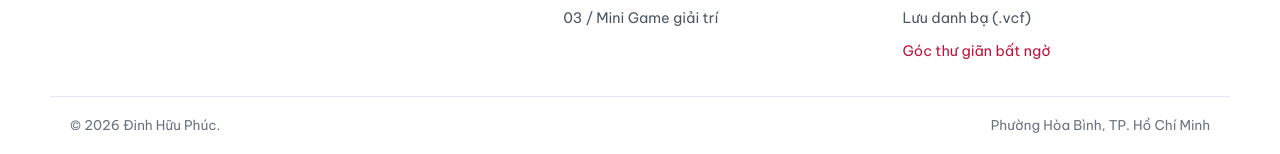
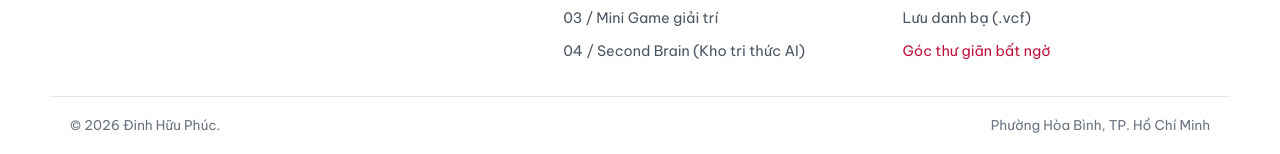
Before and after one commit to dhphuc2212/dinhhuuphucwebsite, a plain HTML site: page index.html in a window 1280 px wide. Shown: the part 1524-1678 px from the top of the page. Drawn offline with Linux system fonts and the light colour scheme; no server answers.

Commit message:
Update index.html

```diff
--- a/index.html
+++ b/index.html
@@ -95,6 +95,7 @@
           <li><button type="button" class="footer-nav-link" data-tab="about">01 / Thông tin cá nhân</button></li>
           <li><button type="button" class="footer-nav-link" data-tab="work">02 / Công việc hiện tại</button></li>
           <li><button type="button" class="footer-nav-link" data-tab="minigame">03 / Mini Game giải trí</button></li>
+          <li><button type="button" class="footer-nav-link" data-tab="brain">04 / Second Brain (Kho tri thức AI)</button></li>
         </ul>
       </div>
 
```
